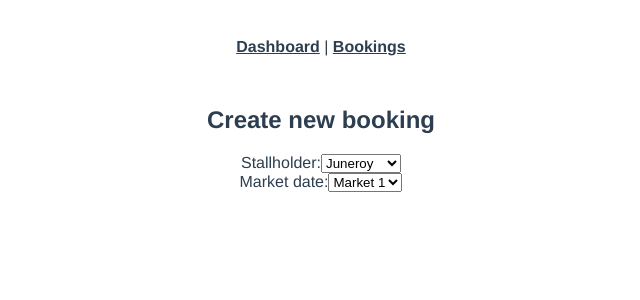
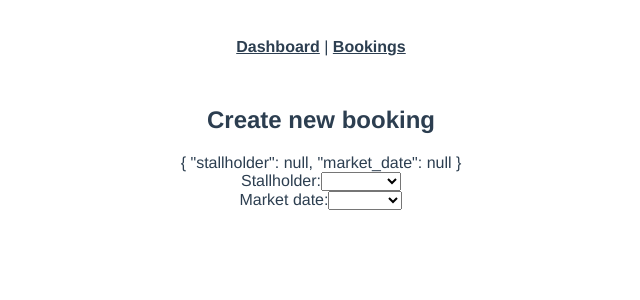
Before and after one commit to juneroy1/bookings_jq, a Vue app: page /booking/create in a window 1280 px wide. Shown: the top 300 px of the page, without its empty margins (319-959 px from the left). Built offline with nearby package versions, Linux system fonts and the light colour scheme.

Commit message:
feat apply booking object value into the forms

```diff
--- a/src/views/Booking/components/ItemForm.vue
+++ b/src/views/Booking/components/ItemForm.vue
@@ -2,10 +2,11 @@
     <div class="header">
         <h2>Create new booking</h2>
     </div>
+    {{ booking }}
         <div class="form">
             <div class="container">
                 <label for="stallholder">Stallholder:</label>
-                <select name="stallholder" id="stallholder">
+                <select name="stallholder" v-model="booking.stallholder" id="stallholder">
                     <option value="1">Juneroy</option>
                     <option value="2">Quinimon</option>
                     <option value="3">Derano</option>
@@ -13,7 +14,7 @@
             </div>
             <div class="container">
                 <label for="market_date">Market date:</label>
-                <select name="market_date" id="market_date">
+                <select name="market_date" v-model="booking.market_date" id="market_date">
                     <option value="1">Market 1</option>
                     <option value="2">Market 2</option>
                     <option value="3">Market 3</option>
@@ -23,12 +24,18 @@
 </template>
 
 <script>
+import { ref } from 'vue';
+
 export default {
     name: "BookingItemForm",
     setup () {
-        const test = 'hello test'
 
-        return {test}
+        const booking = ref({
+            stallholder:null,
+            market_date:null,
+        })
+
+        return {booking}
     }
 }
 </script>
```
